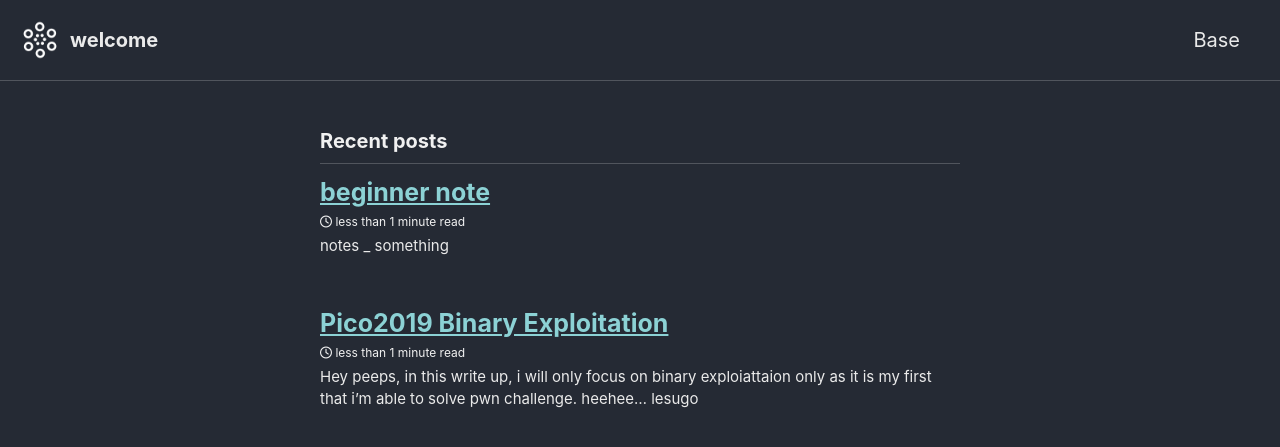
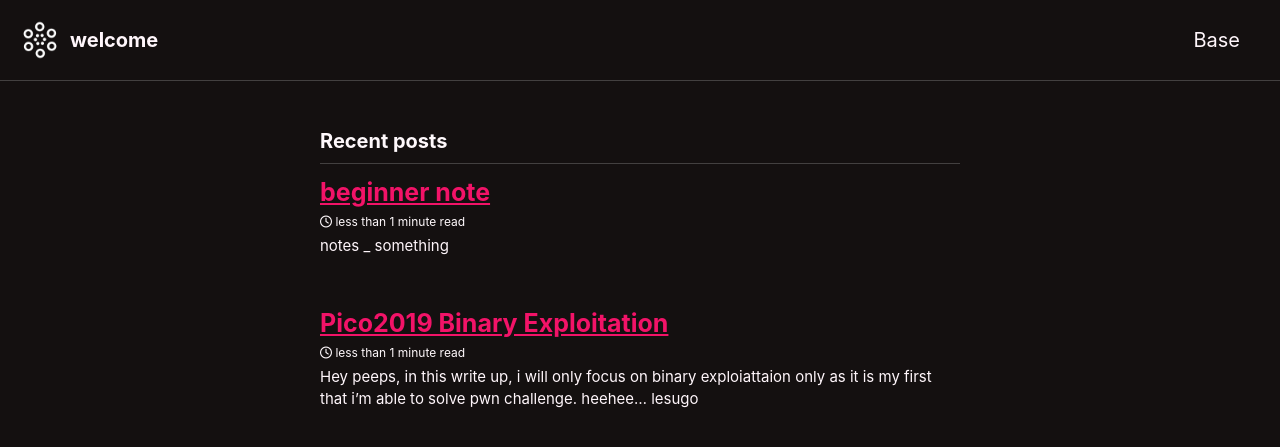
Before and after one commit to n3kk4h/n3kk4h.github.io, a Jekyll site: the page built from index.html, in a window 1280 px wide and 900 px high. Shown: the top 447 px of the window. Built offline with Jekyll 4.4.1, drawn with Linux system fonts in a browser that asks for light colours; cached includes are drawn as plain includes; nearby versions of some CDN libraries; the list of posts is cut into pages by our own code.

Commit message:
Update _config.yml

```diff
--- a/_config.yml
+++ b/_config.yml
@@ -10,7 +10,7 @@
 # Review documentation to determine if you should use `theme` or `remote_theme`
 # https://mmistakes.github.io/minimal-mistakes/docs/quick-start-guide/#installing-the-theme
 
-minimal_mistakes_skin    : "dark" # "air", "aqua", "contrast", "dark", "dirt", "neon", "mint", "plum", "sunrise"
+minimal_mistakes_skin    : "neon" # "dark", "air", "aqua", "contrast", "dark", "dirt", "mint", "plum", "sunrise"
 
 # Site Settings
 locale                   : "en-US"
```
